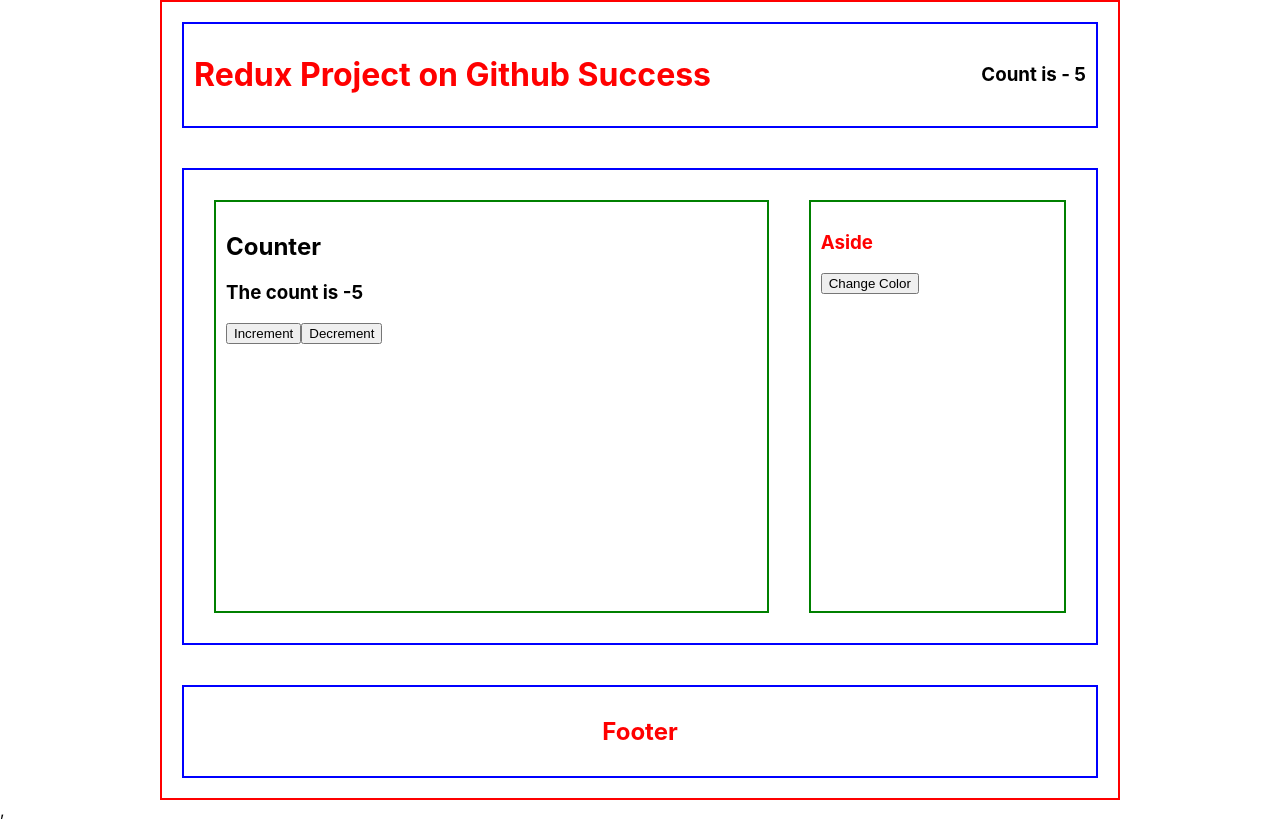
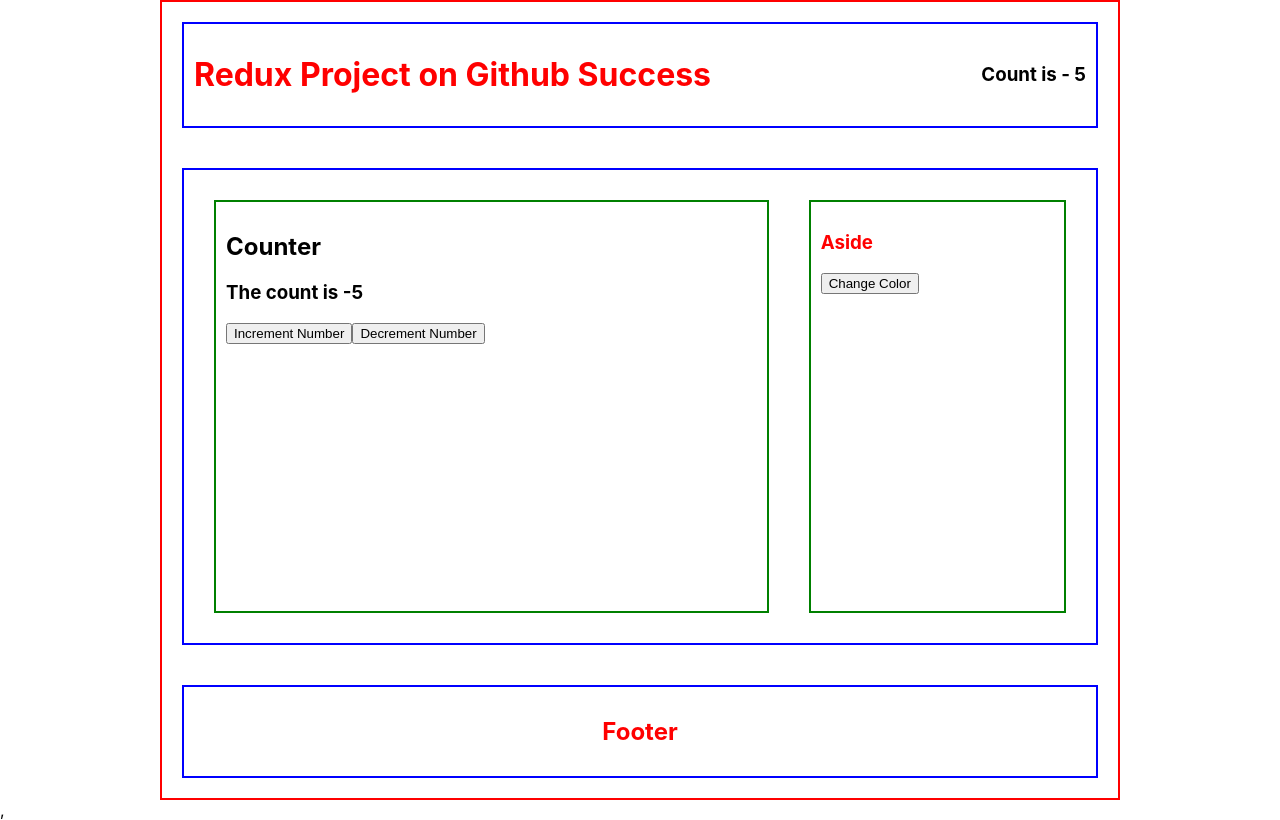
Before and after one commit to Jinujohn21/redux, a React (Create React App) app: page / in a window 1280 px wide. Built offline with nearby package versions, Linux system fonts and the light colour scheme.

Commit message:
Change increment and decrement button title

```diff
--- a/src/components/Counter.js
+++ b/src/components/Counter.js
@@ -14,8 +14,8 @@
     <div className='counter'>
       <h2>Counter</h2>
       <h3>The count is -{count}</h3>
-      <button onClick={increment}>Increment</button>
-      <button onClick={decrement}>Decrement</button>
+      <button onClick={increment}>Increment Number</button>
+      <button onClick={decrement}>Decrement Number</button>
     </div>
   )
 }
```
